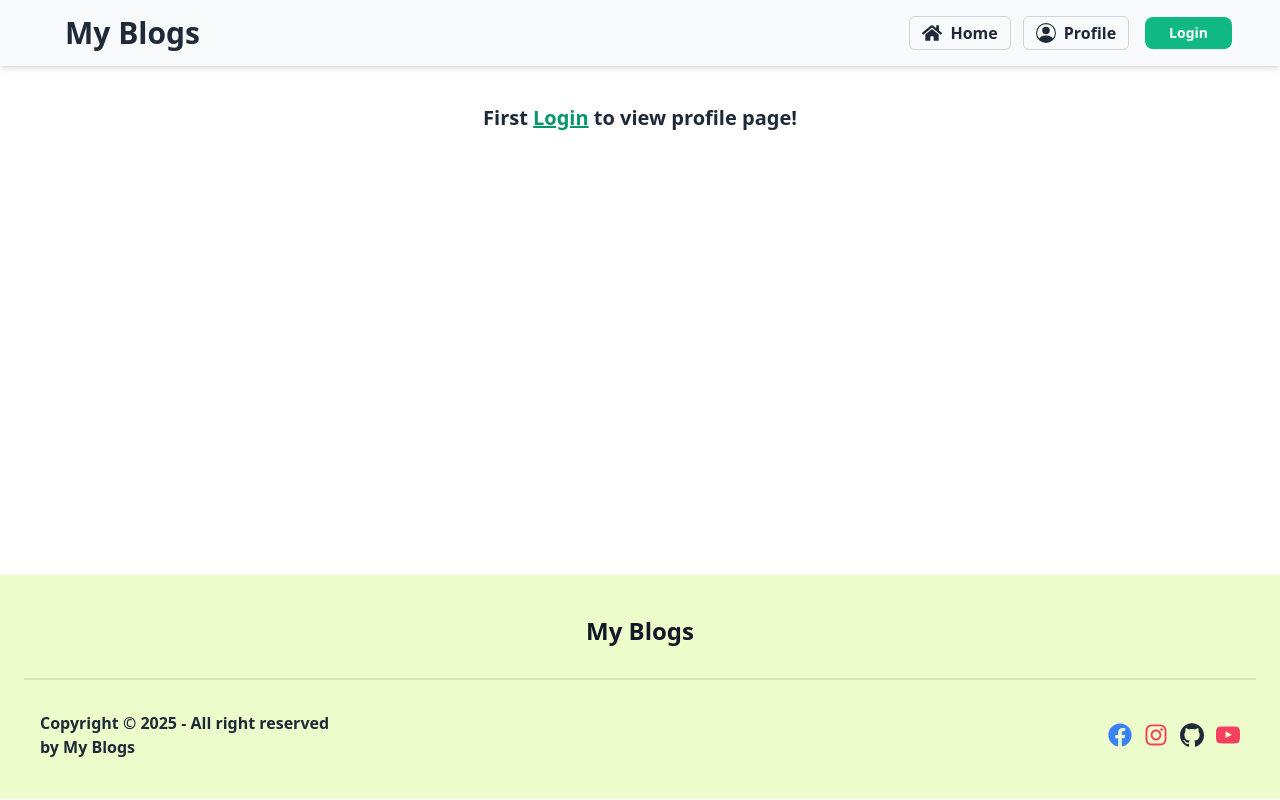
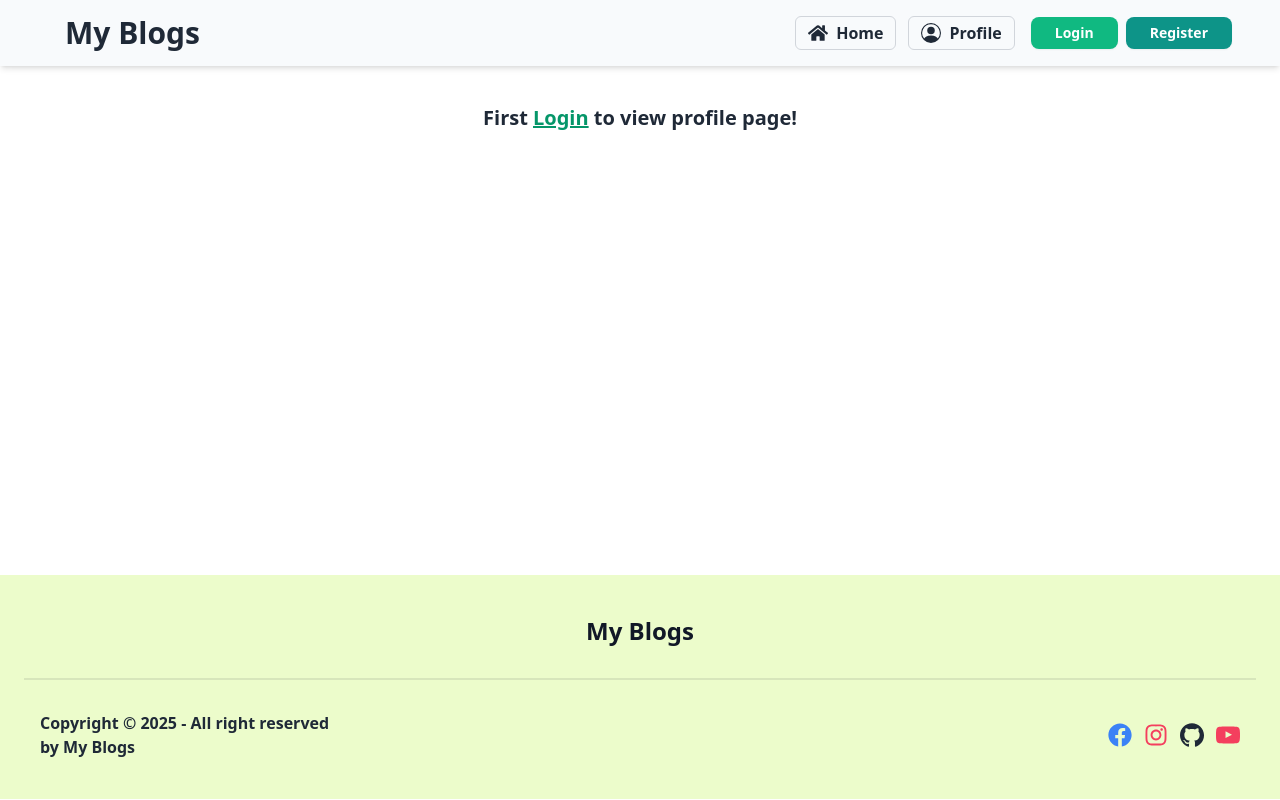
Before and after one commit to ssmahim01/simple-next-js-project, a Next.js app: page /profile in a window 1280 px wide. Built offline with nearby package versions, Linux system fonts and the light colour scheme; no server answers.

Commit message:
Defined LoginLink with RegisterLink and LogoutLink in NavbarClient component

```diff
--- a/src/components/NavbarClient.jsx
+++ b/src/components/NavbarClient.jsx
@@ -2,14 +2,25 @@
 import Link from "next/link";
 import { FaHome } from "react-icons/fa";
 import { BsPersonCircle } from "react-icons/bs";
+import { LoginLink, LogoutLink, RegisterLink } from "@kinde-oss/kinde-auth-nextjs/components";
 
 const NavbarClient = ({ isAuthenticated, user }) => {
   // console.log(user.picture);
 
   const routes = (
     <>
-      <Link className="border border-gray-300 hover:bg-neutral hover:text-white rounded-md px-3 py-1 flex gap-2 items-center" href="/"><FaHome className="text-xl" /> <span>Home</span></Link>
-      <Link className="border border-gray-300 hover:bg-neutral hover:text-white rounded-md px-3 py-1 flex gap-2 items-center" href="/profile"><BsPersonCircle className="text-xl" /> <span>Profile</span></Link>
+      <Link
+        className="border border-gray-300 hover:bg-neutral hover:text-white rounded-md px-3 py-1 flex gap-2 items-center"
+        href="/"
+      >
+        <FaHome className="text-xl" /> <span>Home</span>
+      </Link>
+      <Link
+        className="border border-gray-300 hover:bg-neutral hover:text-white rounded-md px-3 py-1 flex gap-2 items-center"
+        href="/profile"
+      >
+        <BsPersonCircle className="text-xl" /> <span>Profile</span>
+      </Link>
     </>
   );
 
@@ -40,7 +51,9 @@ const NavbarClient = ({ isAuthenticated, user }) => {
             {routes}
           </ul>
         </div>
-        <a className="btn btn-ghost lg:text-3xl text-xl lg:pb-0 pb-1 font-bold">My Blogs</a>
+        <a className="btn btn-ghost lg:text-3xl text-xl lg:pb-0 pb-1 font-bold">
+          My Blogs
+        </a>
       </div>
       <div className="navbar-end">
         <div className="hidden lg:flex">
@@ -50,26 +63,36 @@ const NavbarClient = ({ isAuthenticated, user }) => {
         </div>
         <div className="flex gap-3 items-center">
           {!isAuthenticated ? (
-          <Link
-          href="/api/auth/login"
+            <div className="flex gap-2 items-center">
+              <LoginLink
+                postLoginRedirectURL="https://simple-next-js-project-j8dp.vercel.app/"
                 className="btn bg-emerald-500 border-none text-white font-bold btn-sm px-6"
               >
                 Login
-          </Link>
+              </LoginLink>
+
+              <RegisterLink
+                postLoginRedirectURL="https://simple-next-js-project-j8dp.vercel.app/"
+                className="btn bg-teal-600 border-none text-white font-bold btn-sm px-6"
+              >
+                Register
+              </RegisterLink>
+            </div>
           ) : (
             <div className="flex gap-2 items-center">
-          <img src={user?.picture}
+              <img
+                src={user?.picture}
                 className="w-12 h-12 border-4 border-amber-400 rounded-full"
                 alt="Profile picture of user"
                 referrerPolicy="no-referrer"
               />
 
-           <Link
-          href="/api/auth/logout"
+              <LogoutLink
+                postLogoutRedirectURL="https://simple-next-js-project-j8dp.vercel.app/"
                 className="btn btn-sm bg-rose-500 border-none text-white font-bold px-6"
               >
                 Log Out
-          </Link>
+              </LogoutLink>
             </div>
           )}
         </div>
```
Lines whose indentation alone changed are shown as unchanged.
